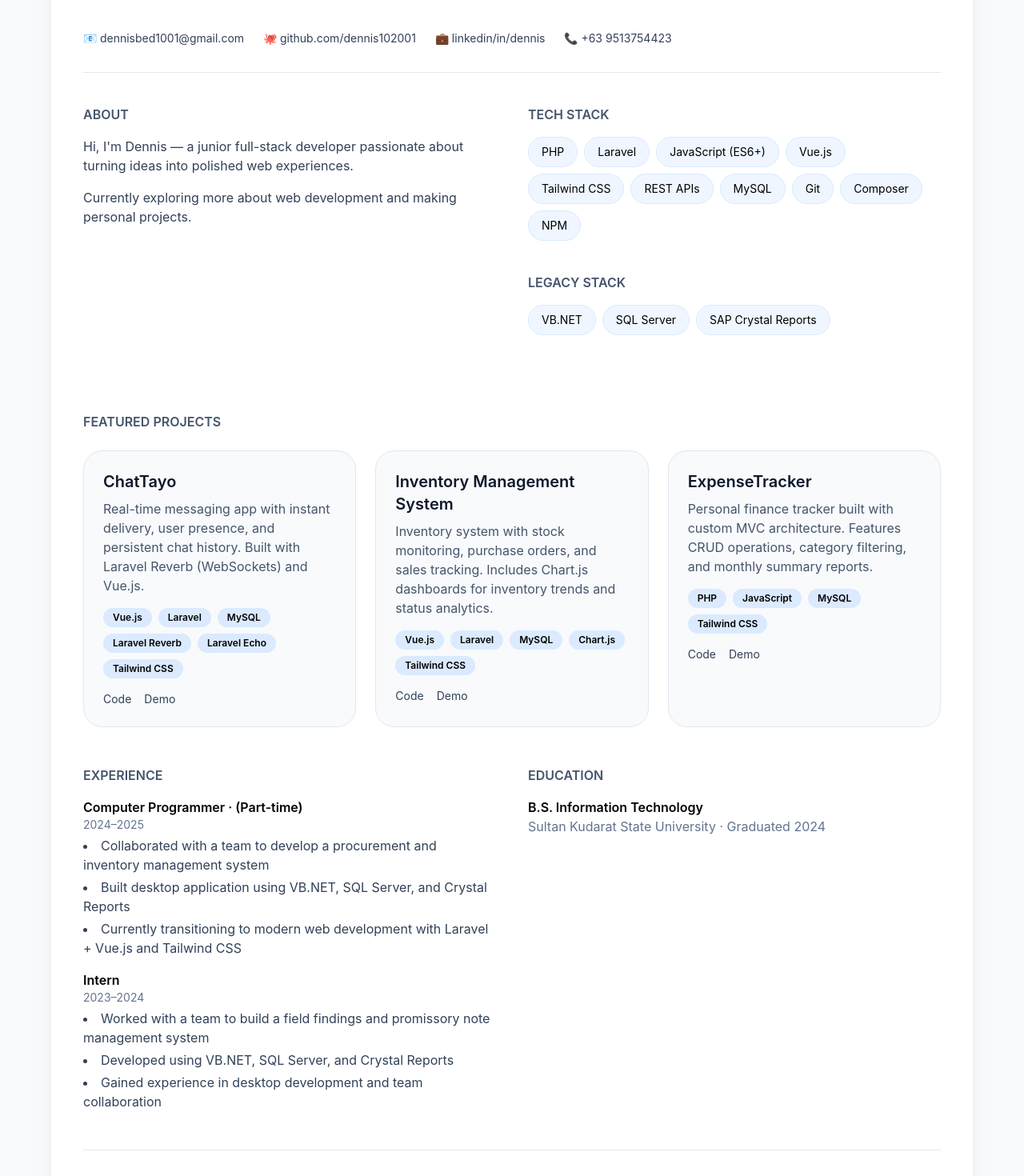
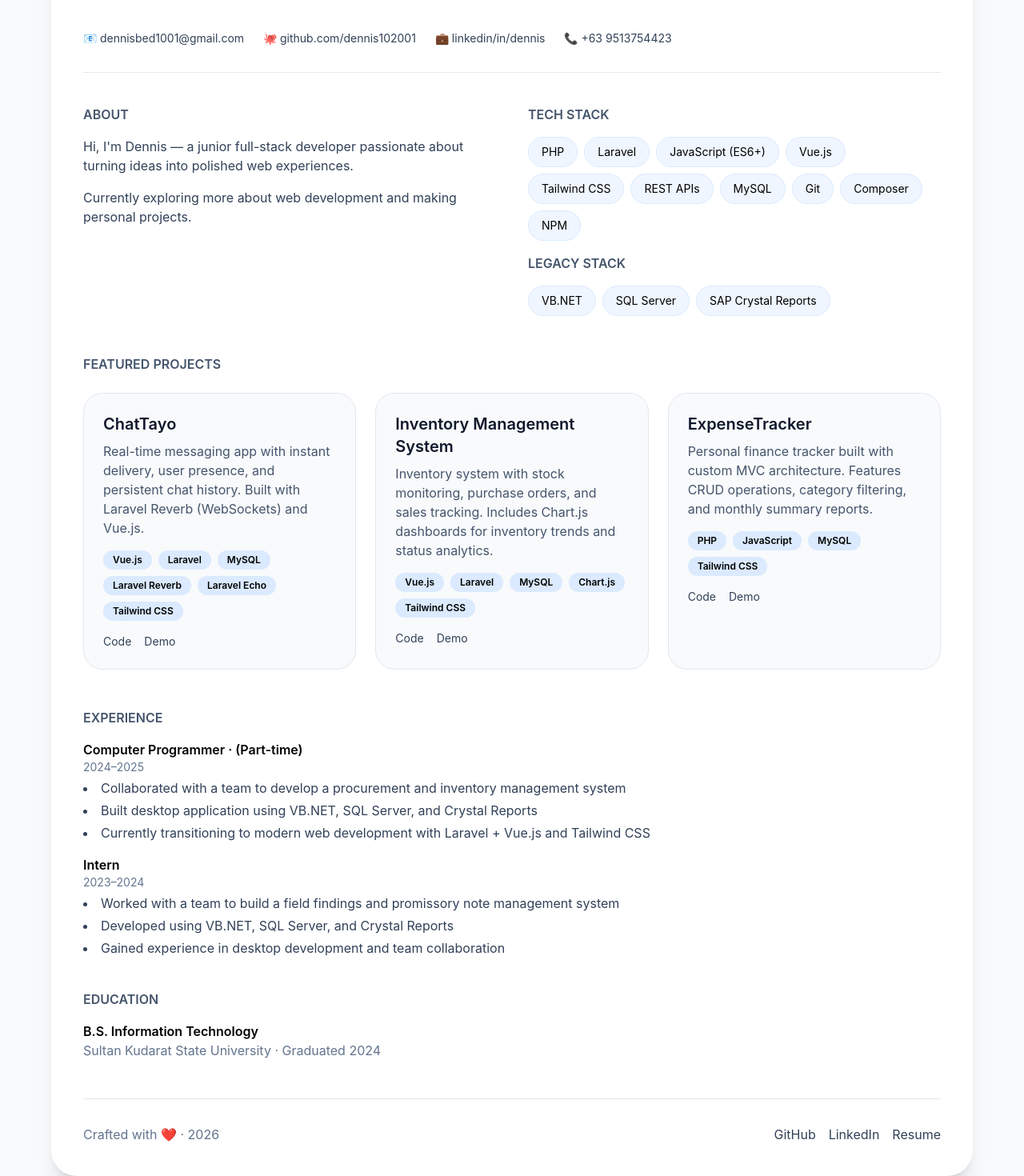
Before and after one commit to dennis102001/personal_portfolio, a Vue app: page / in a window 1280 px wide. Shown: the part 220-1690 px from the top of the page at 80% size. Built offline with nearby package versions, Linux system fonts and the light colour scheme.

Commit message:
fix(HomeView): resolve margin and grid responsiveness

```diff
--- a/src/views/HomeView.vue
+++ b/src/views/HomeView.vue
@@ -71,7 +71,7 @@
           </p>
         </div>
 
-        <div class="grid md:grid-cols-1 gap-10 mb-12">
+        <div class="grid md:grid-cols-1 gap-4">
           <div>
             <h2 class="uppercase font-semibold text-slate-600 mb-4">
               Tech Stack
@@ -113,7 +113,7 @@
           Featured Projects
         </h2>
 
-        <div class="grid md:grid-cols-3 gap-6">
+        <div class="grid lg:grid-cols-3 gap-6">
           <div
             v-for="project in projects"
             :key="project.title"
@@ -146,7 +146,7 @@
       </div>
 
       <!-- Experience & Education -->
-      <div class="grid md:grid-cols-2 gap-10">
+      <div class="grid md:grid-cols-1 gap-10">
         <div>
           <h2 class="uppercase font-semibold text-slate-600 mb-4">
             Experience
```
